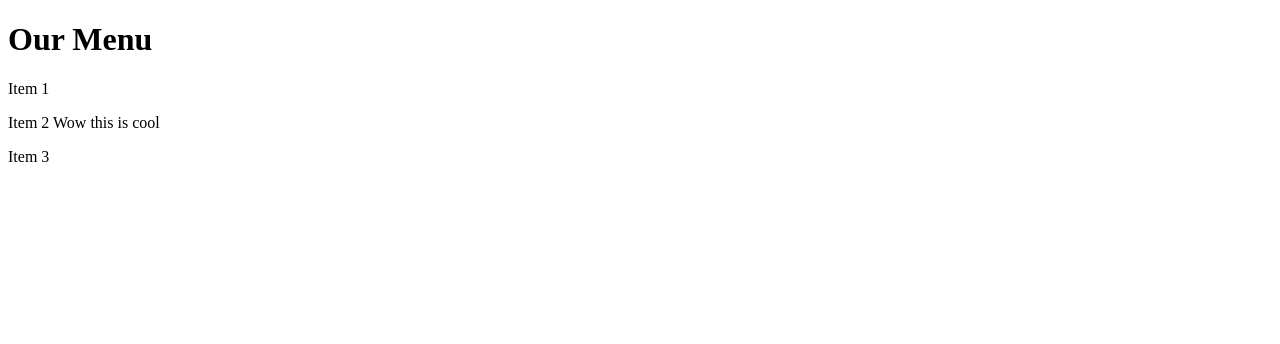
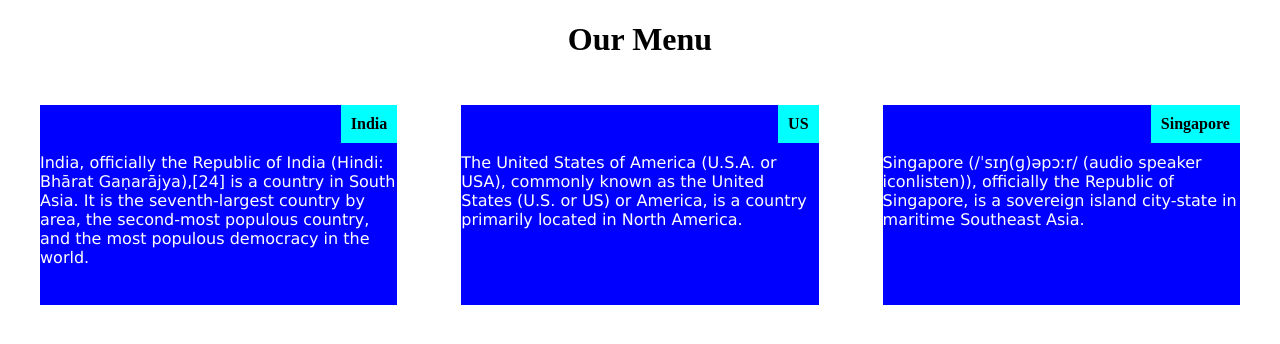
Before and after one commit to ashwinimanipal/coursera-test, a plain HTML site: page module2-solution/index.html in a window 1280 px wide. Drawn offline with Linux system fonts and the light colour scheme.

Commit message:
Update index.html

```diff
--- a/module2-solution/index.html
+++ b/module2-solution/index.html
@@ -1,18 +1,41 @@
 <!DOCTYPE HTML>
+<html lang="en">
 <head>
-  <title>Module 2 Test</title>
-  <meta charset="utf-8">
-  <meta name="viewport" content="width=device-width, initial-scale=1">
+    <title>Module 2 Test</title>
+    <meta charset="utf-8">
+
+    <meta name="viewport" content="width=device-width, initial-scale=1">
+    <link rel="stylesheet" href="css/style.css" />
 </head>
+
 <body>
-<h1>Our Menu</h1>
+    <h1>Our Menu</h1>
+    <div class="row">
+        <div class="col-lg-4 col-md-6">
+            <div class="box">
+                <h4 id="boxTitle">India</h4>
+                <div class="body">India, officially the Republic of India (Hindi: Bhārat Gaṇarājya),[24] is a country in South Asia. It is the seventh-largest country by area, the second-most populous country, and the most populous democracy in the world. </div>
+            </div>
+        </div>
 
-<div class="row">
-  <div class="col-lg-3 col-md-6"><p>Item 1</p></div>
-  <div class="col-lg-3 col-md-6"><p>Item 2 Wow this is cool</p></div>
-  <div class="col-lg-3 col-md-6"><p>Item 3</p></div>
+        <div class="col-lg-4 col-md-6">
+            <div class="box">
+                <h4 id="boxTitle">US</h4>
+                <div class="body">
+                    The United States of America (U.S.A. or USA), commonly known as the United States (U.S. or US) or America, is a country primarily located in North America.
+                </div>
+</div>
+        </div>
 
-</div>
 
+        <div class="col-lg-4 col-md-6">
+            <div class="box">
+                <h4 id="boxTitle">Singapore</h4>
+                <div class="body">
+                    Singapore (/ˈsɪŋ(ɡ)əpɔːr/ (audio speaker iconlisten)), officially the Republic of Singapore, is a sovereign island city-state in maritime Southeast Asia.
+                </div>
+                </div>
+        </div>
+    </div>
 </body>
 </html>
```
